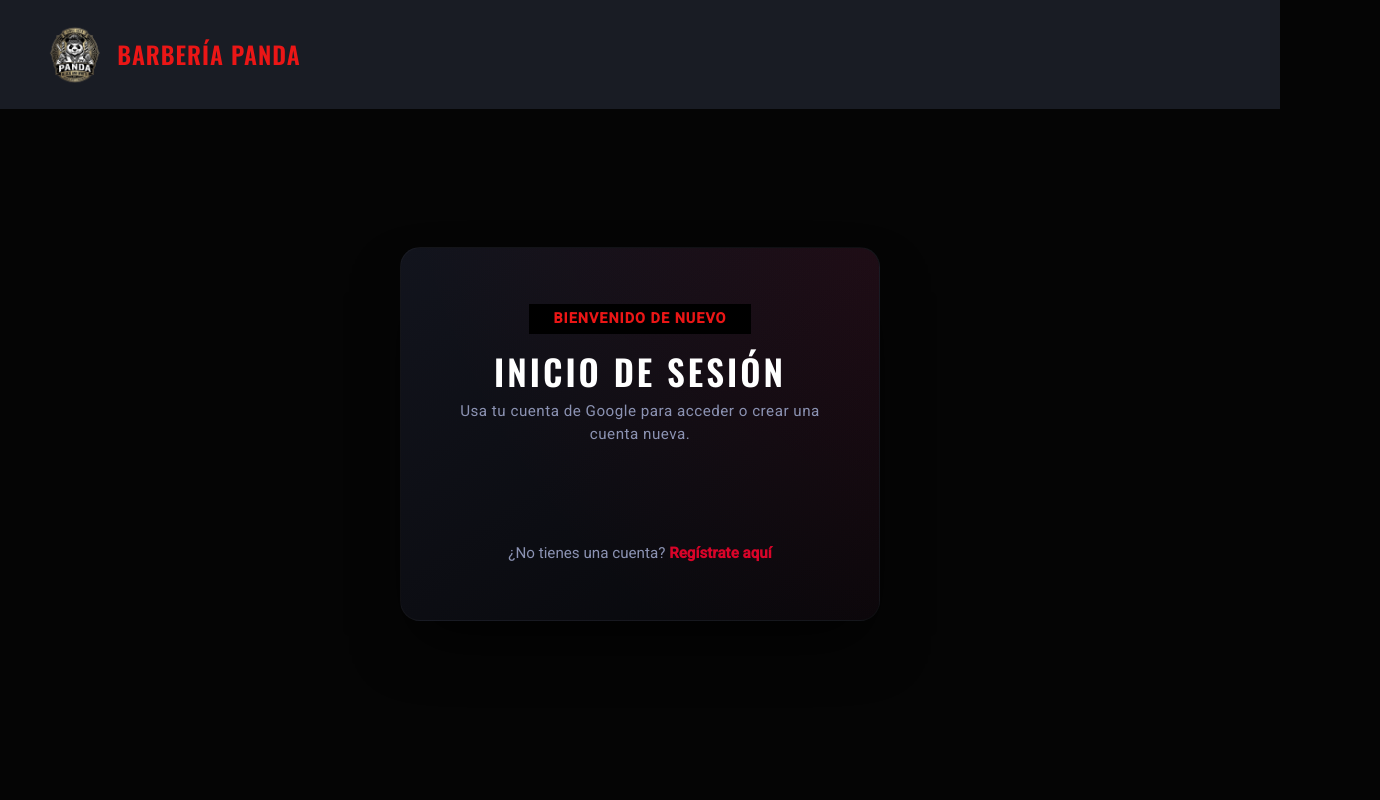
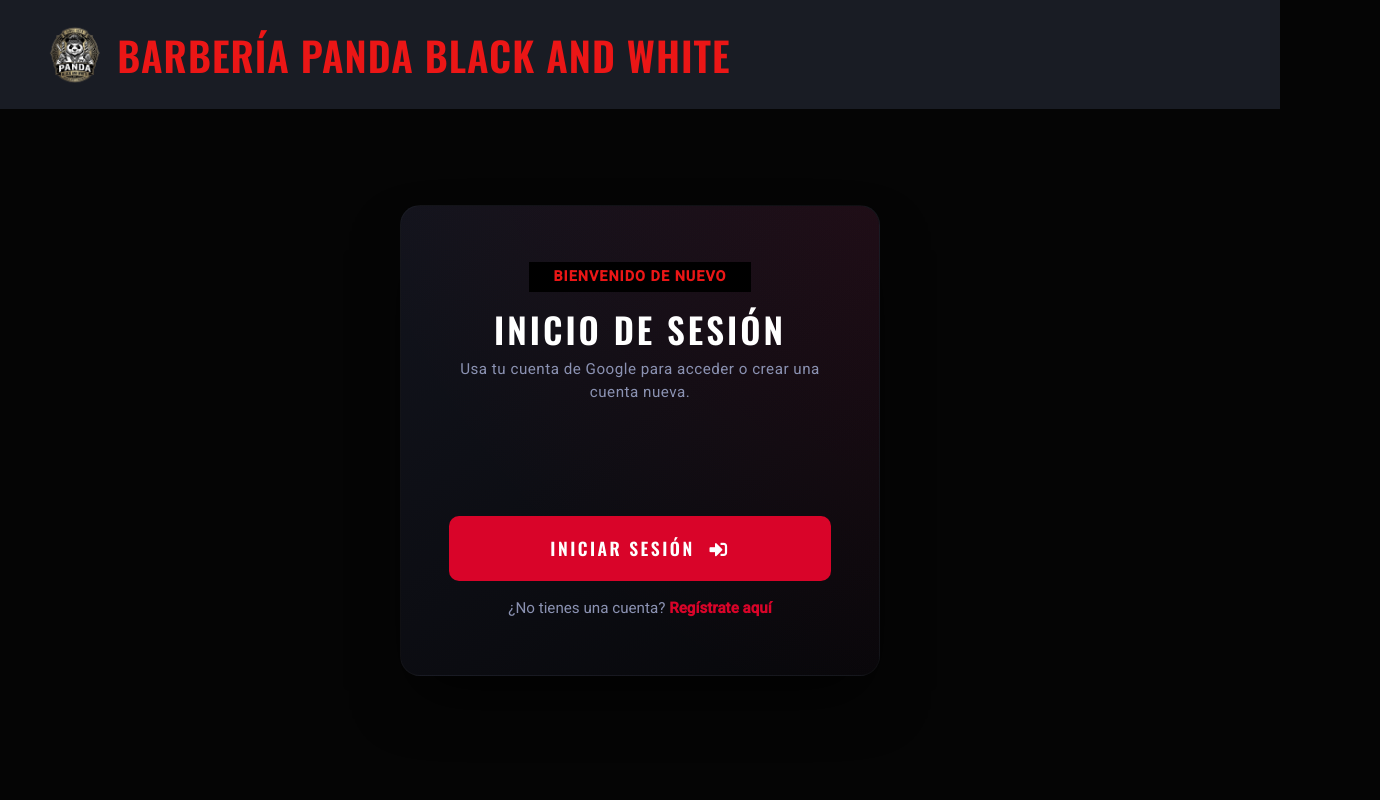
Before and after one commit to AlejandroObando23/Outh_web, a React (Vite) app: page / in a window 1280 px wide. Shown: the top 800 px of the page, 1380 px wide, since content can reach past the window. Built offline with nearby package versions, Linux system fonts and the light colour scheme.

Commit message:
Agregar botones decorativos a los formularios

```diff
--- a/src/components/Navbar.jsx
+++ b/src/components/Navbar.jsx
@@ -8,7 +8,7 @@ function Navbar() {
                     <img src="/img/BarberShop_PandaBlackAndWhite.png"
                         alt="Logo Barbería PANDA Black And White"
                         style={{ height: '58px', width: 'auto', marginRight: '12px' }} />
-                    <h1 className="mb-0 text-primary text-uppercase" style={{ fontSize: '1.5rem' }}>Barbería PANDA</h1>
+                    <h1 className="mb-0 text-primary text-uppercase">Barbería PANDA Black And White</h1>
                 </div>
             </a>
             <button type="button" className="navbar-toggler me-4" data-bs-toggle="collapse" data-bs-target="#navbarCollapse">
@@ -32,7 +32,7 @@ function Navbar() {
 
                     <a href="/contact" className="nav-item nav-link" data-section="contact">Contacto</a>
 
-                    <a href="/" className="btn btn-primary rounded-0 py-2 px-lg-4 mt-3 mt-lg-0 ms-lg-3 align-self-start align-self-lg-center">
+                    <a href="/customer/login" className="btn btn-primary rounded-0 py-2 px-lg-4 mt-3 mt-lg-0 ms-lg-3 align-self-start align-self-lg-center">
                         Agendar Cita
                         <i className="fa fa-arrow-right ms-3"></i>
                     </a>
--- a/src/pages/Login.jsx
+++ b/src/pages/Login.jsx
@@ -57,6 +57,10 @@ function Login() {
                                             }}
                                         />
                                     </div>
+                                    <div className="col-12 form-animated-element stagger-3 mt-2">
+                                        <button className="btn-submit-custom w-100" type="button" onClick={(e) => e.preventDefault()}>Iniciar Sesión <i
+                                                className="fas fa-sign-in-alt ms-2"></i></button>
+                                    </div>
                                     <div className="col-12 form-animated-element stagger-4">
                                         <div className="form-footer mt-3 text-center">
                                             ¿No tienes una cuenta? <a href="/customer/register">Regístrate aquí</a>
--- a/src/pages/register.jsx
+++ b/src/pages/register.jsx
@@ -56,6 +56,10 @@ function Register() {
                                             }}
                                         />
                                     </div>
+                                    <div className="col-12 form-animated-element stagger-4 mt-2">
+                                        <button className="btn-submit-custom w-100" type="button" onClick={(e) => e.preventDefault()}>Registrar <i
+                                                className="fas fa-user-check ms-2"></i></button>
+                                    </div>
                                     <div className="col-12 form-animated-element stagger-5 mt-3">
                                         <div className="form-footer text-center">
                                             ¿Ya tienes una cuenta? <a href="/">Inicia sesión</a>
```
